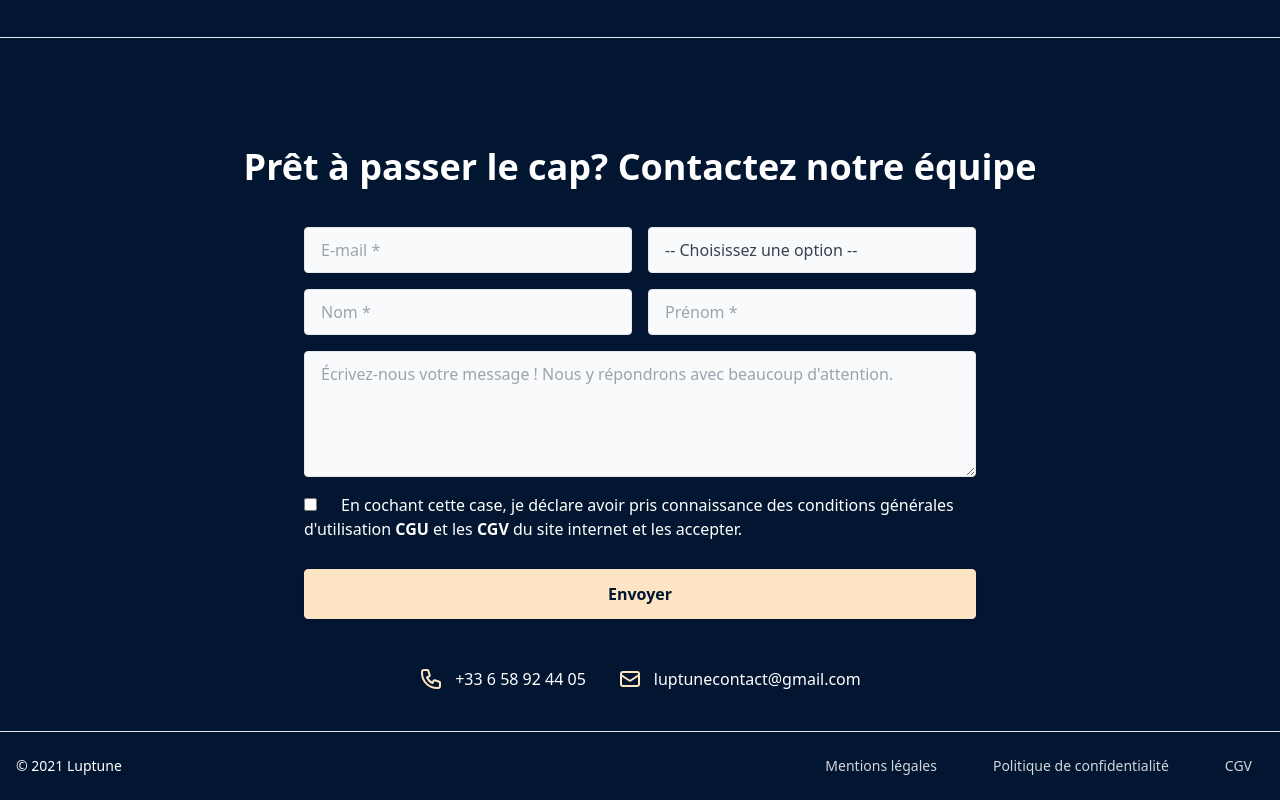
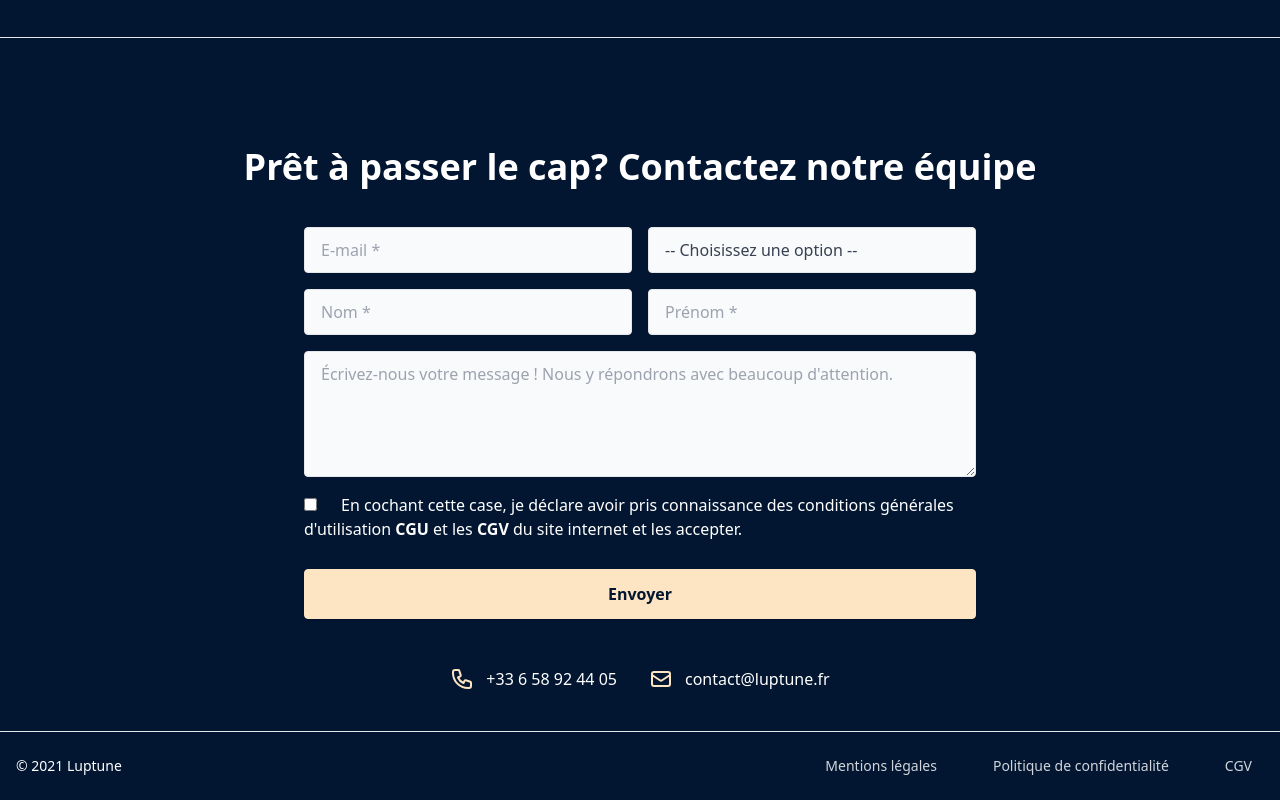
Before and after one commit to xscap1/Luptune, a Vue app in the folder luptune/: page /devis in a window 1280 px wide. Shown: the part 1782-2582 px from the top of the page. Built offline with nearby package versions, Linux system fonts and the light colour scheme.

Commit message:
Changement email

```diff
--- a/luptune/src/components/Contact.vue
+++ b/luptune/src/components/Contact.vue
@@ -148,7 +148,7 @@
         <svg class="inline-block w-6 h-6 mr-3 text-beige" fill="none" stroke="currentColor" viewBox="0 0 24 24" xmlns="http://www.w3.org/2000/svg">
           <path stroke-linecap="round" stroke-linejoin="round" stroke-width="2" d="M3 8l7.89 5.26a2 2 0 002.22 0L21 8M5 19h14a2 2 0 002-2V7a2 2 0 00-2-2H5a2 2 0 00-2 2v10a2 2 0 002 2z"></path>
         </svg>
-        <span class="text-white">luptunecontact@gmail.com</span>
+        <span class="text-white">contact@luptune.fr</span>
       </div>
     </div>
     <div class="bg-marine-dark h-10">
```
